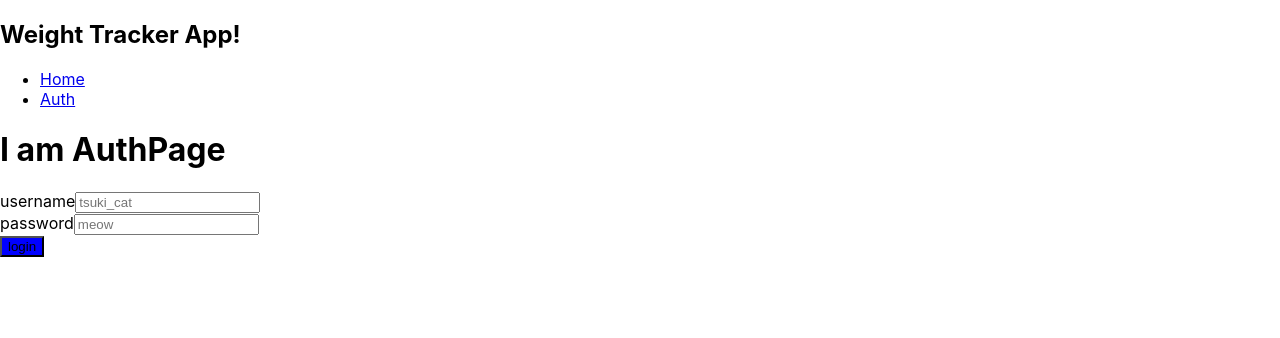
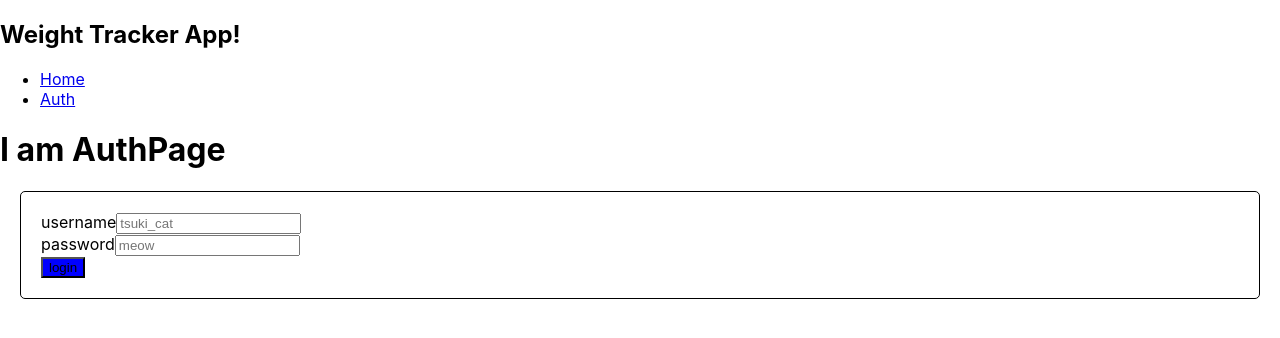
Before and after one commit to N8ers/weight-tracker-app, a React (Create React App) app: page /auth in a window 1280 px wide. Shown: the top 338 px of the page. Built offline with nearby package versions, Linux system fonts and the light colour scheme.

Commit message:
create Card component that uses props.children

```diff
--- a/src/components/UI/Card/Card.js
+++ b/src/components/UI/Card/Card.js
@@ -0,0 +1,18 @@
+import PropTypes from "prop-types"
+
+import styles from "./Card.module.css"
+
+function Card(props) {
+  const { borderRadius } = props
+  return (
+    <div className={styles.card} style={{ borderRadius: borderRadius }}>
+      {props.children}
+    </div>
+  )
+}
+
+Card.propTypes = {
+  borderRadius: PropTypes.string,
+}
+
+export default Card
--- /dev/null
+++ b/src/components/UI/Card/Card.module.css
@@ -0,0 +1,5 @@
+.card {
+  border: 1px solid black;
+  padding: 20px;
+  margin: 20px;
+}
--- a/src/components/UI/index.js
+++ b/src/components/UI/index.js
@@ -5,3 +5,4 @@
 
 export { default as Button } from "./Button/Button"
 export { default as Input } from "./Input/Input"
+export { default as Card } from "./Card/Card"
--- a/src/pages/auth/AuthPage.js
+++ b/src/pages/auth/AuthPage.js
@@ -1,15 +1,15 @@
-import { Button, Input } from "../../components/UI"
+import { Button, Input, Card } from "../../components/UI"
 
 export default function AuthPage() {
   return (
     <div>
       <h1>I am AuthPage</h1>
 
-      <form>
+      <Card borderRadius={"5px"}>
         <Input label="username" placeholder="tsuki_cat" type="text" />
         <Input label="password" placeholder="meow" type="password" />
         <Button label="login" color="blue" />
-      </form>
+      </Card>
     </div>
   )
 }
```
